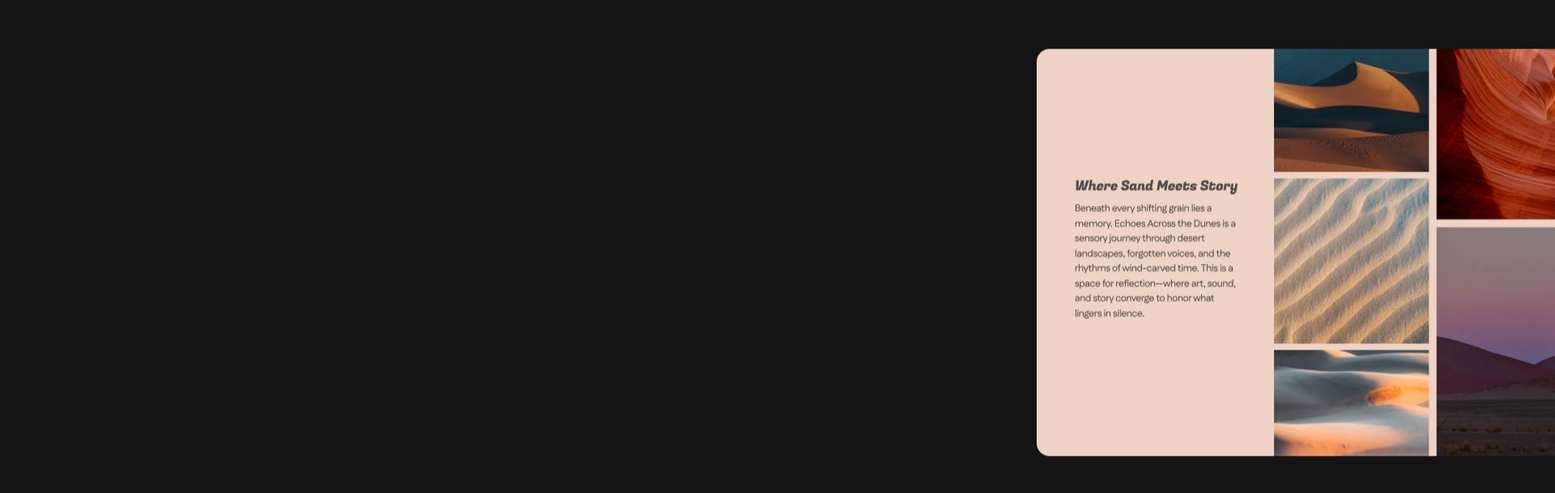
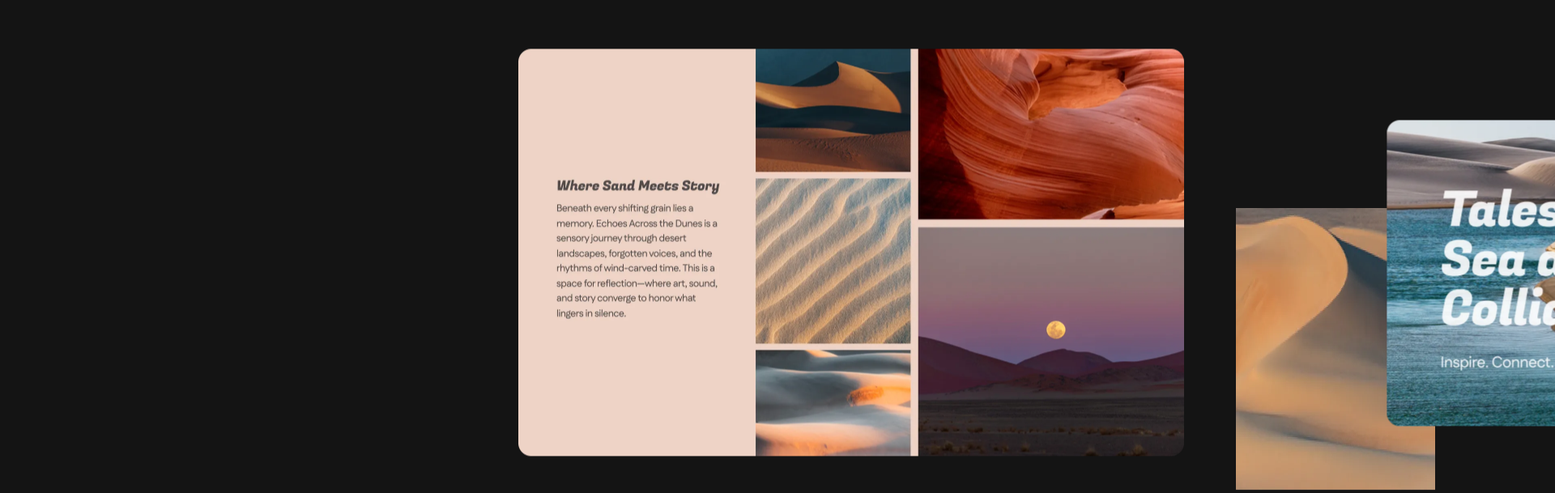
Before and after one commit to miloss98/ZoomParallax, a plain HTML site: page index.html in a window 1280 px wide. Shown: the part 6285-6894 px from the top of the page at 81% size, 1920 px wide, since content can reach past the window. Drawn offline with nearby package versions, Linux system fonts and the light colour scheme; a web font is replaced by a local one.

Commit message:
Updated image and horizontal scroll gap

```diff
--- a/index.html
+++ b/index.html
@@ -316,7 +316,7 @@
 
       const tween = gsap.fromTo(
         races,
-        { x: () => window.innerWidth },
+        { x: () => window.innerWidth / 2 },
         {
           x: getScrollAmount,
           duration: 3,
@@ -328,7 +328,7 @@
 
       ScrollTrigger.create({
         trigger: ".racesWrapper",
-        start: "top top",
+        start: "center center",
         end: () => `+=${getScrollAmount() * -1}`,
         pin: true,
         animation: tween,
```
Also changed, not shown: assets/image-grid-02@2x.webp.
